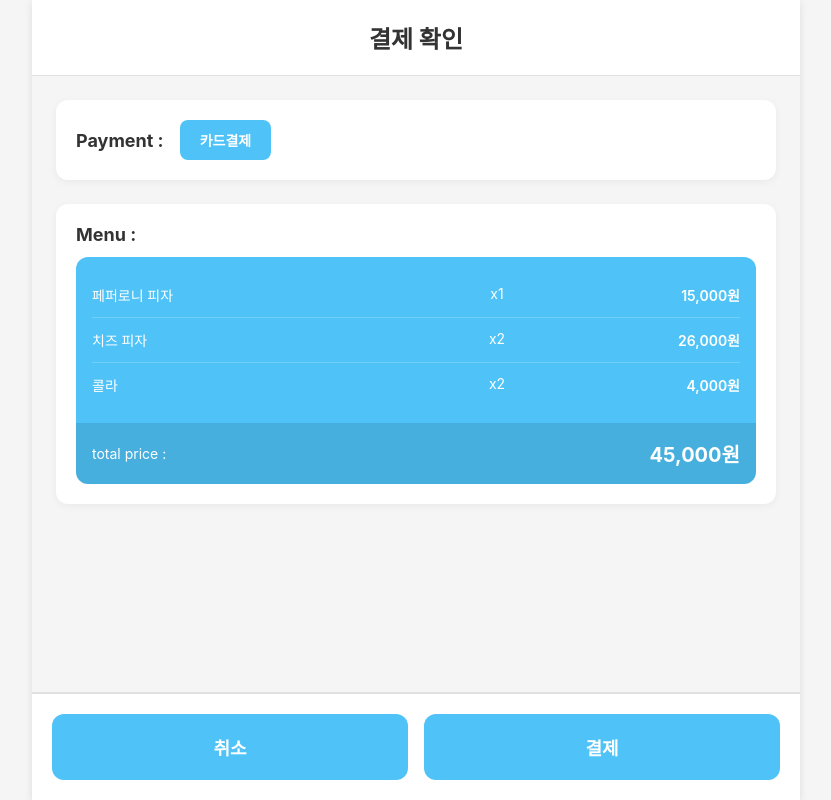
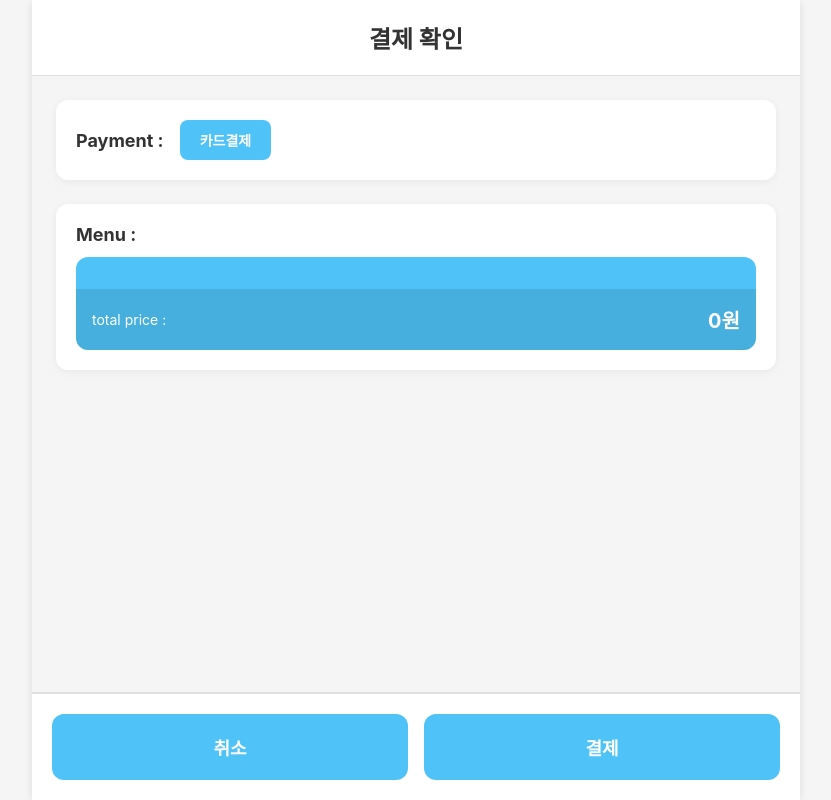
Before and after one commit to choihyeonji00/be22-3rd-team1-project, a Vue app in the folder vue-team-project/: page /payment-confirm in a window 1280 px wide. Shown: the whole page, without its empty margins (224-1055 px from the left). Built offline with nearby package versions, Linux system fonts and the light colour scheme.

Commit message:
결제 프로세스 수정

```diff
--- /dev/null
+++ b/vue-team-project/src/stores/orderStore.js
@@ -0,0 +1,50 @@
+import { reactive, computed } from 'vue'
+
+const state = reactive({
+  orderList: [],
+  selectedPaymentMethod: null
+})
+
+export const orderStore = {
+  // Getters
+  getOrderList: () => state.orderList,
+
+  getTotalPrice: computed(() => {
+    return state.orderList.reduce((sum, item) => sum + (item.price * item.quantity), 0)
+  }),
+
+  getSelectedPaymentMethod: () => state.selectedPaymentMethod,
+
+  // Actions
+  addItem(item) {
+    const existingIndex = state.orderList.findIndex(i => i.id === item.id)
+    if (existingIndex >= 0) {
+      state.orderList[existingIndex].quantity += item.quantity
+    } else {
+      state.orderList.push({ ...item })
+    }
+  },
+
+  removeItem(itemId) {
+    const index = state.orderList.findIndex(i => i.id === itemId)
+    if (index >= 0) {
+      state.orderList.splice(index, 1)
+    }
+  },
+
+  updateQuantity(itemId, quantity) {
+    const item = state.orderList.find(i => i.id === itemId)
+    if (item) {
+      item.quantity = quantity
+    }
+  },
+
+  setPaymentMethod(method) {
+    state.selectedPaymentMethod = method
+  },
+
+  clearOrder() {
+    state.orderList = []
+    state.selectedPaymentMethod = null
+  }
+}
--- a/vue-team-project/src/views/OrderPage.vue
+++ b/vue-team-project/src/views/OrderPage.vue
@@ -3,6 +3,7 @@ import { ref, computed, onMounted } from 'vue'
 import { useRouter } from 'vue-router'
 import MenuInfoModal from '../components/MenuInfoModal.vue'
 import { api } from '../services/api'
+import { orderStore } from '../stores/orderStore'
 
 const router = useRouter()
 
@@ -66,12 +67,9 @@ const nextPage = () => {
   }
 }
 
-// Order list (UI state only)
-const orderList = ref([])
-
-const totalPrice = computed(() => {
-  return orderList.value.reduce((sum, item) => sum + (item.price * item.quantity), 0)
-})
+// Order list from store (shared state)
+const orderList = computed(() => orderStore.getOrderList())
+const totalPrice = orderStore.getTotalPrice
 
 // Modal state
 const isModalOpen = ref(false)
@@ -88,12 +86,7 @@ const closeModal = () => {
 }
 
 const addToOrder = (menuWithQuantity) => {
-  const existingIndex = orderList.value.findIndex(item => item.id === menuWithQuantity.id)
-  if (existingIndex >= 0) {
-    orderList.value[existingIndex].quantity += menuWithQuantity.quantity
-  } else {
-    orderList.value.push({ ...menuWithQuantity })
-  }
+  orderStore.addItem(menuWithQuantity)
 }
 
 // Navigation
--- a/vue-team-project/src/views/PaymentConfirmPage.vue
+++ b/vue-team-project/src/views/PaymentConfirmPage.vue
@@ -1,19 +1,14 @@
 <script setup>
-import { ref } from 'vue'
+import { computed } from 'vue'
 import { useRouter } from 'vue-router'
+import { orderStore } from '../stores/orderStore'
 
 const router = useRouter()
 
-// Sample data (in real app, this would come from state management)
-const selectedPaymentMethod = ref('카드결제')
-
-const orderItems = ref([
-  { id: 1, name: '페퍼로니 피자', price: 15000, quantity: 1 },
-  { id: 2, name: '치즈 피자', price: 13000, quantity: 2 },
-  { id: 3, name: '콜라', price: 2000, quantity: 2 }
-])
-
-const totalPrice = ref(45000)
+// Get data from order store
+const selectedPaymentMethod = computed(() => orderStore.getSelectedPaymentMethod() || '카드결제')
+const orderItems = computed(() => orderStore.getOrderList())
+const totalPrice = orderStore.getTotalPrice
 
 const handleCancel = () => {
   router.push('/order')
@@ -21,8 +16,9 @@ const handleCancel = () => {
 
 const handlePay = () => {
   // Payment processing would happen here (business logic)
-  // For now, just show alert and go back to main
+  // For now, just show alert, clear order and go back to main
   alert('결제가 완료되었습니다!')
+  orderStore.clearOrder()
   router.push('/')
 }
 </script>
--- a/vue-team-project/src/views/PaymentMethodPage.vue
+++ b/vue-team-project/src/views/PaymentMethodPage.vue
@@ -2,11 +2,12 @@
 import { ref, onMounted } from 'vue'
 import { useRouter } from 'vue-router'
 import { api } from '../services/api'
+import { orderStore } from '../stores/orderStore'
 
 const router = useRouter()
 
-// Sample total price (in real app, this would come from state management)
-const totalPrice = ref(35000)
+// Get total price from order store
+const totalPrice = orderStore.getTotalPrice
 
 const selectedPayment = ref(null)
 const isLoading = ref(true)
@@ -39,6 +40,16 @@ const handleBack = () => {
 
 const handleNext = () => {
   if (selectedPayment.value) {
+    // Find the selected payment method name and save to store
+    const allMethods = [
+      ...paymentMethods.value.card,
+      ...paymentMethods.value.easyPay,
+      ...paymentMethods.value.other
+    ]
+    const selected = allMethods.find(m => m.id === selectedPayment.value)
+    if (selected) {
+      orderStore.setPaymentMethod(selected.name)
+    }
     router.push('/payment-confirm')
   }
 }
```
Also changed, not shown: 1 other file (tests, documents, lock files or other folders).
